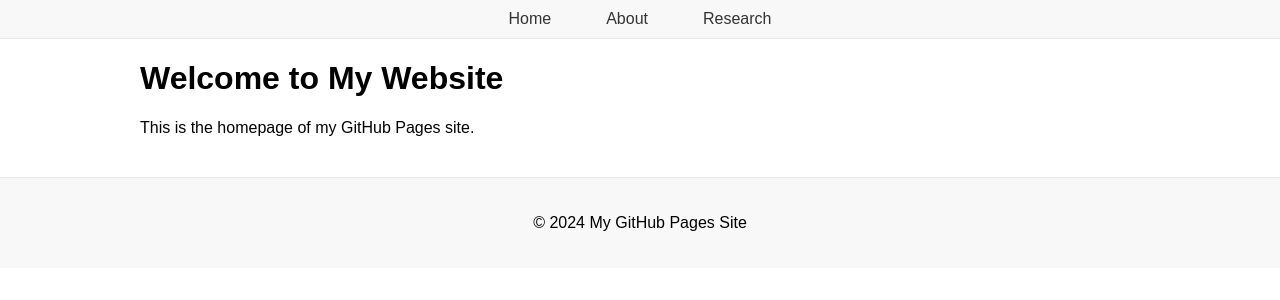
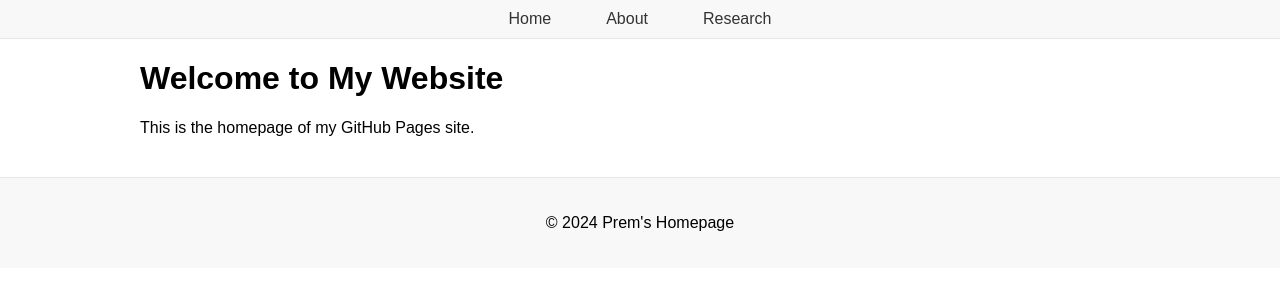
Before and after one commit to prem314/prem314.github.io, a Jekyll site: the page built from index.md, in a window 1280 px wide. Shown: the top 300 px of the page. Built offline with Jekyll 4.4.1, drawn with Linux system fonts in a browser that asks for light colours.

Commit message:
Update default.html

```diff
--- a/_layouts/default.html
+++ b/_layouts/default.html
@@ -4,7 +4,7 @@
     <meta charset="UTF-8">
     <meta name="viewport" content="width=device-width, initial-scale=1.0">
     <title>{{ page.title }}</title>
-    <link rel="stylesheet" href="/assets/css/style.css">
+    <link rel="stylesheet" href="{{ '/assets/css/style.css' | relative_url }}">
 </head>
 <body>
     <header>
@@ -20,7 +20,7 @@
         {{ content }}
     </main>
     <footer>
-        <p>&copy; 2024 My GitHub Pages Site</p>
+        <p>&copy; 2024 Prem's Homepage</p>
     </footer>
 </body>
 </html>
```
